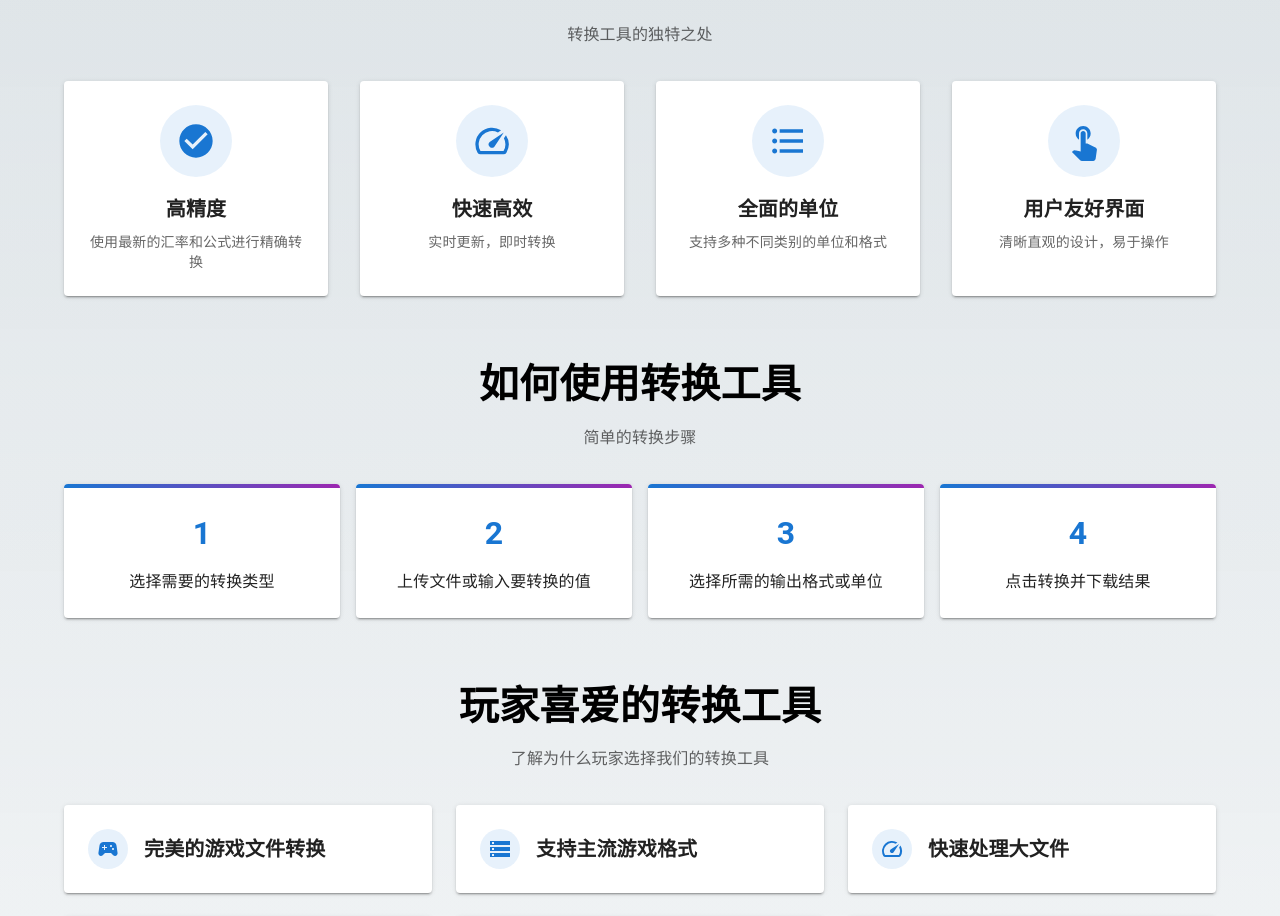
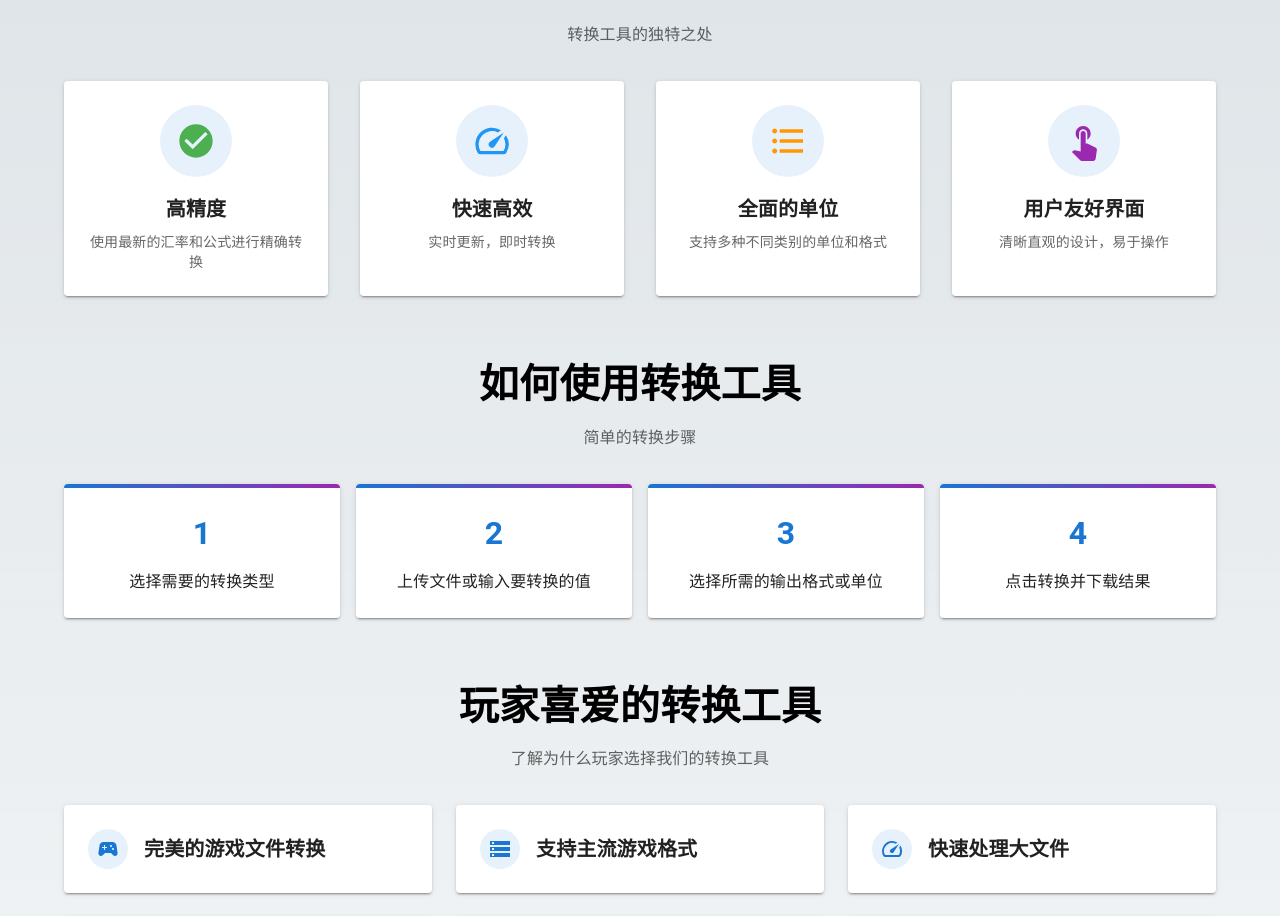
Before and after one commit to qqs-yll/ConverterTools, a Next.js app: page / in a window 1280 px wide. Shown: the part 1307-2223 px from the top of the page. Built offline with nearby package versions, Linux system fonts and the light colour scheme.

Commit message:
优化货币转换逻辑，添加相同货币直接返回的处理，简化API调用，增强用户体验；更新首页图标样式，提升响应式设计

```diff
--- a/src/components/CurrencyConverter.tsx
+++ b/src/components/CurrencyConverter.tsx
@@ -10,7 +10,6 @@ import {
 } from '@mui/material';
 import { SwapHoriz as SwapIcon } from '@mui/icons-material';
 import { useLanguage } from '../contexts/LanguageContext';
-import { getAPI } from '../config';
 import ConverterLayout from '../components/ConverterLayout';
 
 const CurrencyConverter: React.FC = () => {
@@ -28,6 +27,14 @@ const CurrencyConverter: React.FC = () => {
       return;
     }
 
+    // 如果源货币和目标货币相同，直接返回输入值
+    if (fromCurrency === toCurrency) {
+      setResult(parseFloat(amount).toFixed(4));
+      setExchangeRate('1.0000');
+      setLastUpdated(new Date().toLocaleString());
+      return;
+    }
+
     console.log('=== 货币转换开始 ===');
     console.log('环境信息:', {
       userAgent: navigator.userAgent,
@@ -39,27 +46,31 @@ const CurrencyConverter: React.FC = () => {
       protocol: window.location.protocol
     });
 
-    const apiUrl = `/api/convert/currency`;
-    console.log('API URL:', apiUrl);
+      const apiUrl = `https://api.frankfurter.app/latest?from=${fromCurrency}&to=${toCurrency}`;
+      console.log('API URL:', apiUrl);
 
-    const requestData = {
-      value: amount,
-      fromCurrency: fromCurrency,
-      toCurrency: toCurrency,
-    };
-    console.log('请求数据:', requestData);
+      try {
+        console.log('开始发送fetch请求...');
 
-    try {
-      console.log('开始发送fetch请求...');
+        const response = await fetch(apiUrl, {
+          headers: {
+            'Accept': 'application/json'
+          }
+        });
 
-      const response = await fetch(apiUrl, {
-        method: 'POST',
-        headers: {
-          'Content-Type': 'application/json',
-          'Accept': 'application/json',
-        },
-        body: JSON.stringify(requestData),
-      });
+        if (!response.ok) {
+          throw new Error(`API请求失败: ${response.status}`);
+        }
+
+        const responseData = await response.json();
+        console.log('汇率数据:', responseData);
+
+        if (!responseData.rates || !responseData.rates[toCurrency]) {
+          throw new Error('无法获取目标货币汇率');
+        }
+
+        const rate = responseData.rates[toCurrency];
+        const resultNum = parseFloat(amount) * rate;
 
       console.log('响应收到:', {
         status: response.status,
@@ -76,19 +87,10 @@ const CurrencyConverter: React.FC = () => {
         throw new Error(`${t('common.serverError')} (Content-Type: ${contentType})`);
       }
 
-      const data = await response.json();
-      console.log('解析的响应数据:', data);
-
-      if (!response.ok) {
-        console.error('API错误响应:', data);
-        throw new Error(data.error || t('common.conversionFailed'));
-      }
-
-      const resultNum = typeof data.result === 'string' ? parseFloat(data.result) : data.result;
       console.log('最终结果:', resultNum);
 
-      setResult(resultNum.toFixed(2));
-      setExchangeRate(data.rate.toFixed(4));
+      setResult(resultNum.toFixed(4));
+      setExchangeRate(rate.toFixed(4));
       setLastUpdated(new Date().toLocaleString());
 
       console.log('=== 货币转换成功 ===');
--- a/src/components/Home.tsx
+++ b/src/components/Home.tsx
@@ -76,25 +76,40 @@ const Home: React.FC = () => {
       icon: '🖼️'
     }
   ];
-
   const features = [
     {
-      icon: <CheckCircleIcon sx={{ fontSize: 40 }} />,
+      icon: <CheckCircleIcon sx={{
+        fontSize: { xs: 32, sm: 40 },
+        color: '#4CAF50',
+        '&:hover': { color: '#388E3C' }
+      }} />,
       titleKey: 'features.items.accuracy.title',
       descriptionKey: 'features.items.accuracy.description'
     },
     {
-      icon: <SpeedIcon sx={{ fontSize: 40 }} />,
+      icon: <SpeedIcon sx={{
+        fontSize: { xs: 32, sm: 40 },
+        color: '#2196F3',
+        '&:hover': { color: '#1976D2' }
+      }} />,
       titleKey: 'features.items.speed.title',
       descriptionKey: 'features.items.speed.description'
     },
     {
-      icon: <UnitsIcon sx={{ fontSize: 40 }} />,
+      icon: <UnitsIcon sx={{
+        fontSize: { xs: 32, sm: 40 },
+        color: '#FF9800',
+        '&:hover': { color: '#F57C00' }
+      }} />,
       titleKey: 'features.items.units.title',
       descriptionKey: 'features.items.units.description'
     },
     {
-      icon: <InterfaceIcon sx={{ fontSize: 40 }} />,
+      icon: <InterfaceIcon sx={{
+        fontSize: { xs: 32, sm: 40 },
+        color: '#9C27B0',
+        '&:hover': { color: '#7B1FA2' }
+      }} />,
       titleKey: 'features.items.interface.title',
       descriptionKey: 'features.items.interface.description'
     }
```
